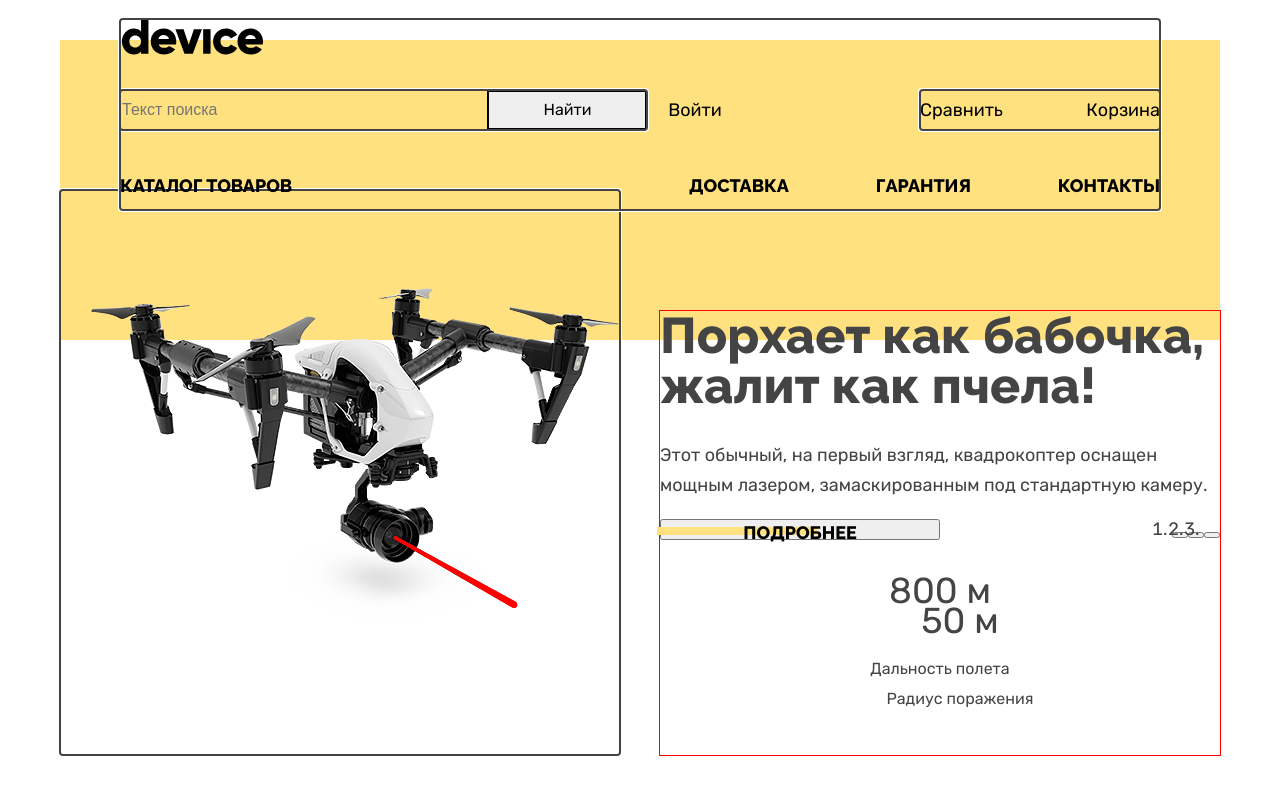
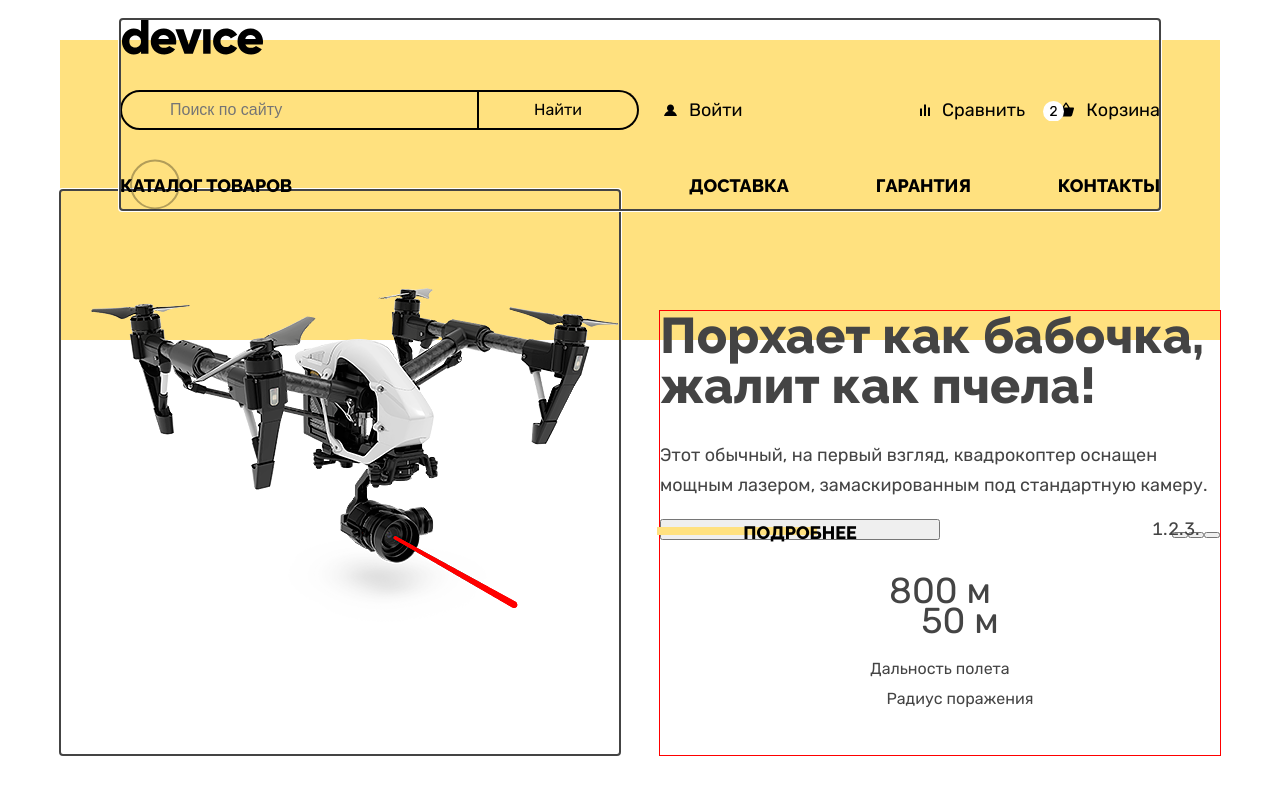
Before and after one commit to htmlacademy-htmlcss/2071255-device-34, a plain HTML site: page index.html in a window 1280 px wide. Shown: the top 800 px of the page. Drawn offline with Linux system fonts and the light colour scheme.

Commit message:
Иконки хедера
Верстка иконок хедера

```diff
--- a/index.html
+++ b/index.html
@@ -17,27 +17,38 @@
                         <div class="input">
                             <form class="navigation-input" action="https://echo.htmlacademy.ru/" method="post">
                                 <input class="navigation-search" type="text" name="search-form"
-                            placeholder="Текст поиска">
+                            placeholder="Поиск по сайту">
                                 <button type="submit" name="submit-search" value="Найти">
                                 Найти</button>
                             </form>
                         </div>
                         <div class="input-user-container" >
-                            <a class="input-user" href="##">Войти</a>
+                            <a class="input-user" href="##">
+                                <svg class="navigation-icon" aria-hidden="true" focusable="false" width="13" height="12" xmlns="http://www.w3.org/2000/svg">
+                                    <path fill-rule="evenodd" clip-rule="evenodd" d="M0 12.389h13c-.2-2.6-2.1-4.8-4.7-5.5 1-.6 1.7-1.7 1.7-3 0-1.9-1.6-3.5-3.5-3.5S3 1.989 3 3.889c0 1.3.7 2.4 1.7 3-2.6.7-4.5 2.9-4.7 5.5Z"/>
+                                </svg>
+                                Войти
+                            </a>
                         </div>
                         <div class="navigation-container" >
-                            <a class="navigation-user" href="##">Сравнить</a>
-                            <a class="navigation-user" href="##">Корзина</a>
+                            <a class="navigation-user" href="##">
+                                <svg class="navigation-icon" aria-hidden="true" focusable="false" width="10" height="12" xmlns="http://www.w3.org/2000/svg">
+                                    <path fill-rule="evenodd" clip-rule="evenodd" d="M6 .389H4v12h2v-12ZM2 4.389H0v8h2v-8ZM10 3.389H8v9h2v-9Z"/>
+                                </svg>
+                                Сравнить</a>
+                            <a class="navigation-user" href="##">
+                                <svg class="navigation-icon" aria-hidden="true" focusable="false" width="31" height="21" xmlns="http://www.w3.org/2000/svg">
+                                    <path fill-rule="evenodd" clip-rule="evenodd" d="m30.3 7.389-3.5.2-3.2-4.9c-.1-.2-.4-.3-.6-.3-.2 0-.5.1-.6.3l-3.2 4.9h-3.5c-.4 0-.7.3-.7.7v.2l1.9 6.8c.2.7.7 1.1 1.4 1.1h9.4c.7 0 1.2-.4 1.4-1.1l1.9-6.9v-.2c0-.4-.3-.8-.7-.8Zm-7.3-3.1 2.2 3.2h-4.3l2.1-3.2Z" fill="#000"/></g><circle cx="10.5" cy="11.389" r="10.5" fill="#fff"/><path d="M7.4 15.889a.353.353 0 0 1-.238-.084.353.353 0 0 1-.084-.238v-.448c0-.084.023-.177.07-.28a1.06 1.06 0 0 1 .28-.336l2.968-2.968c.476-.401.849-.742 1.12-1.022.28-.29.476-.565.588-.826.12-.261.182-.532.182-.812 0-.532-.15-.952-.448-1.26-.3-.317-.742-.476-1.33-.476-.374 0-.696.08-.966.238-.271.15-.486.36-.644.63-.15.261-.248.56-.294.896-.02.121-.07.205-.154.252a.4.4 0 0 1-.21.07h-.728a.317.317 0 0 1-.21-.07.269.269 0 0 1-.084-.196c.009-.355.084-.71.224-1.064.14-.364.345-.69.616-.98.28-.29.62-.523 1.022-.7.41-.187.886-.28 1.428-.28.737 0 1.339.135 1.806.406.476.261.826.611 1.05 1.05.224.439.336.92.336 1.442 0 .41-.07.789-.21 1.134-.14.336-.346.667-.616.994a8.073 8.073 0 0 1-.98.98l-2.688 2.73h4.368c.102 0 .182.028.238.084a.296.296 0 0 1 .098.238v.574a.324.324 0 0 1-.098.238c-.056.056-.136.084-.238.084H7.4Z" fill="#000"/><defs><clipPath id="a"><path fill="#fff" transform="translate(15 2.389)" d="M0 0h16v14H0z"/></clipPath></defs>
+                                </svg>
+                                Корзина</a>
                         </div>
                     </nav>
                     <div class="catalog-menu-container">
                         <div class="catalog-menu">
-                            <a class="catalog-menu-link" href="#">Каталог товаров</a>
-                            <!--
-                            <button class="catalog-menu-button" type="button">
-                                <img src="##" alt="Раскрыть список каталога">
-                            </button>
-                            -->
+                            <a class="catalog-menu-link" href="#">
+                                <svg class="catalog-icon" width="50" height="51" viewBox="0 0 50 51" fill="none" xmlns="http://www.w3.org/2000/svg"><circle opacity=".3" cx="25" cy="25.389" r="24" stroke="#000" stroke-width="2"/><g opacity=".3" clip-path="url(#a)"><path d="M33 24.389h-7v-7h-2v7h-7v2h7v7h2v-7h7v-2Z" fill="#000"/></g><defs><clipPath id="a"><path fill="#fff" transform="translate(17 17.389)" d="M0 0h16v16H0z"/></clipPath></defs></svg>
+                                Каталог товаров
+                            </a>
                         </div>
                         <ul class="navigation-list-shop">
                             <li class="navigation-item-shop">
--- a/styles/styles.css
+++ b/styles/styles.css
@@ -103,21 +103,29 @@ body a {
 }
 
 .input{
+    align-items: center;
+    justify-content: space-between;
+}
+.navigation-input{
     display: flex;
-    align-items: center;
-    outline: auto;
-    justify-content: space-between;
 
 }
+
+
 .input input{
     width: 359px;
+    color: black;
     background-color: var(--yellow-light);
-    border: none;
+    border: 2px solid black;
     font-size: 16px;
     line-height: 20px;
-    color: #000;
+    border-radius: 50px 0px 0px 50px;
+    padding: 0;
+    padding-left: 48px;
+    box-sizing: border-box;
+}
 
-}
+
 .input button {
     font-family: "Rubik", sans-serif;;
     font-size: 16px;
@@ -125,28 +133,39 @@ body a {
     color: #000;
     width: 160px;
     height: 40px;
+    margin: 0;
+    padding: 0;
+    background-color: var(--yellow-light);
+    border-radius: 0px 50px 50px 0px;
     border: 2px solid black;
+    border-left: none;
 }
+
+
 .input-user-container{
     display: flex;
     width: 231px;
     padding: 5px 0;
+}
+.input-user{
+    display: flex;
+    height: 30px;
+    align-items: center;
+}
+.navigation-icon{
+    margin: auto 12px auto 0px;
 }
 .navigation-container{
     display: flex;
     width: 240px;
     padding: 5px 0;
     justify-content: space-between;
-    outline: auto;
+    align-items: center;
 }
-.input-user{
+.navigation-user{
     display: flex;
     height: 30px;
-    align-items: center;
-}
 
-.navigation-user{
-    height: 30px;
 }
 .catalog-menu-container{
     font-family: "Raleway", sans-serif;
@@ -160,6 +179,20 @@ body a {
     margin: 0;
     padding-top: 15px;
     padding-bottom: 14px;
+}
+.catalog-menu{
+    width: 293px;
+}
+.catalog-menu-link{
+    position: relative;
+}
+.catalog-icon{
+    position: absolute;
+    left: 10px;
+    top: -16px;
+
+
+
 }
 .navigation-list-shop{
     width: 471px;
@@ -329,21 +362,28 @@ body a {
 /*Раздел специальная доставка*/
 .special-delivery{
     display: grid;
+
     margin-bottom: 70px;
     grid-template-columns: 125px 1fr;
     grid-template-rows: 100px;
+
+
 }
 .special-delivery-link{
     display: block;
     background-color: var(--yellow-light);
-    justify-content: center;
+    text-align: center;
+    padding: auto;
 
 }
 .special-delivery-text{
     background-color: #f0f0f0;
     margin: 0;
     font-size: 40px;
+    text-align: center;
+    line-height: 100px;
 }
+
 
 /*Раздел о нас и контакты*/
 .information-container{
@@ -406,15 +446,11 @@ body a {
     margin: 64px 252px 144px 147px;
 }
 .mailing-list-discription{
-    margin: 0;
-    margin-top: 74px;
-    margin-right: 133px;
+    margin: 74px 133px 0px 0px;
 
 }
 .mail-form{
-    padding-left: 140px;
-    padding-right: 140px;
-    padding-bottom: 56px;
+    padding: 0px 140px 56px 140px;
     display: grid;
     grid-template-columns: 556px 253px 1fr;
     grid-template-rows: 57px;
@@ -487,9 +523,7 @@ body a {
     color: #ffffff;
 }
 .copyright{
-    margin-right: 0;
-    margin-top: 140px;
-    margin-bottom: 65px;
+    margin: 140px 0 65px 0;
 
 }
 .copyright-telephone {
```
Also changed, not shown: image/icons/basket-icon.svg (added), image/icons/catalog-toggler.svg (added), image/icons/compare-icon.svg (added), image/icons/enter-icon.svg (added).
